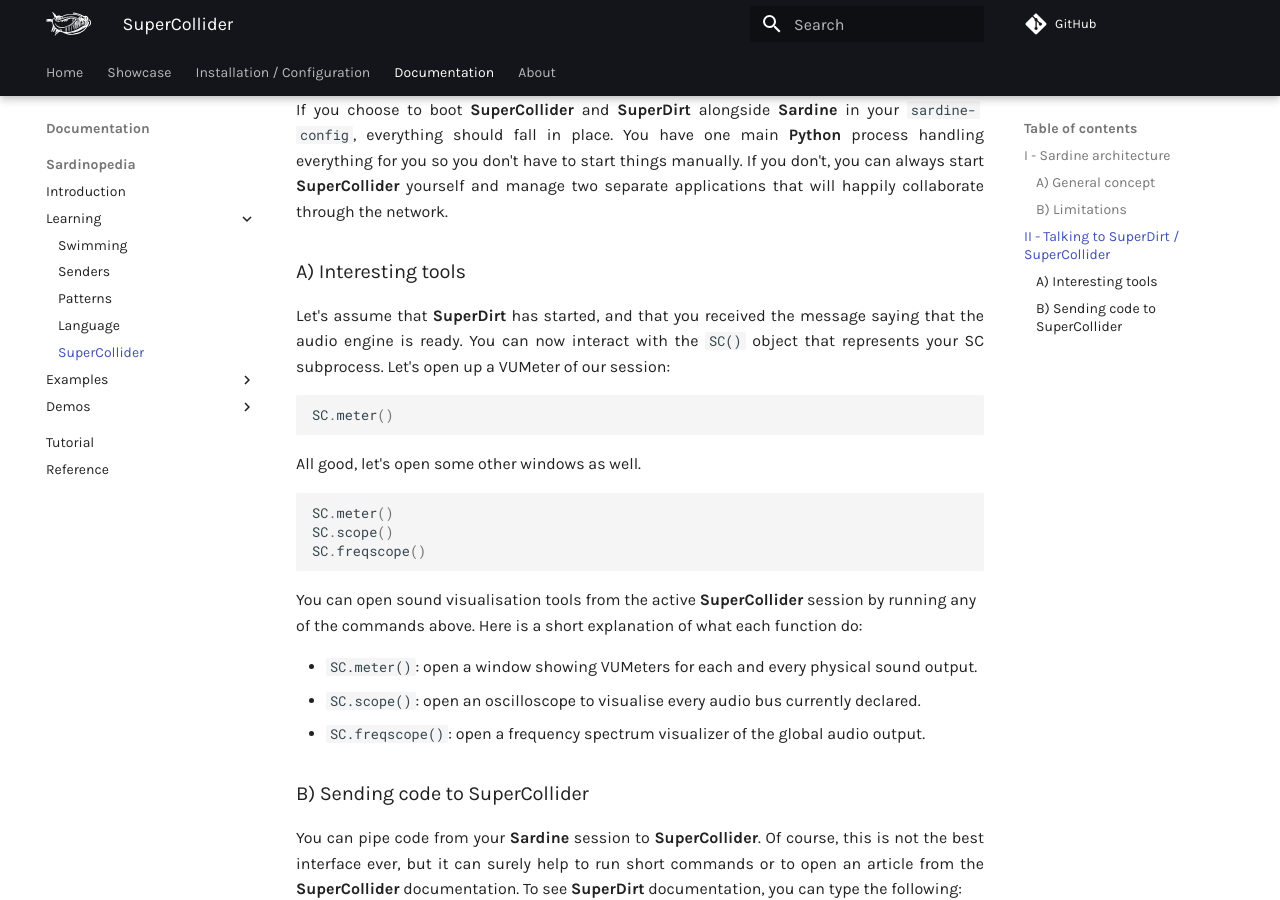
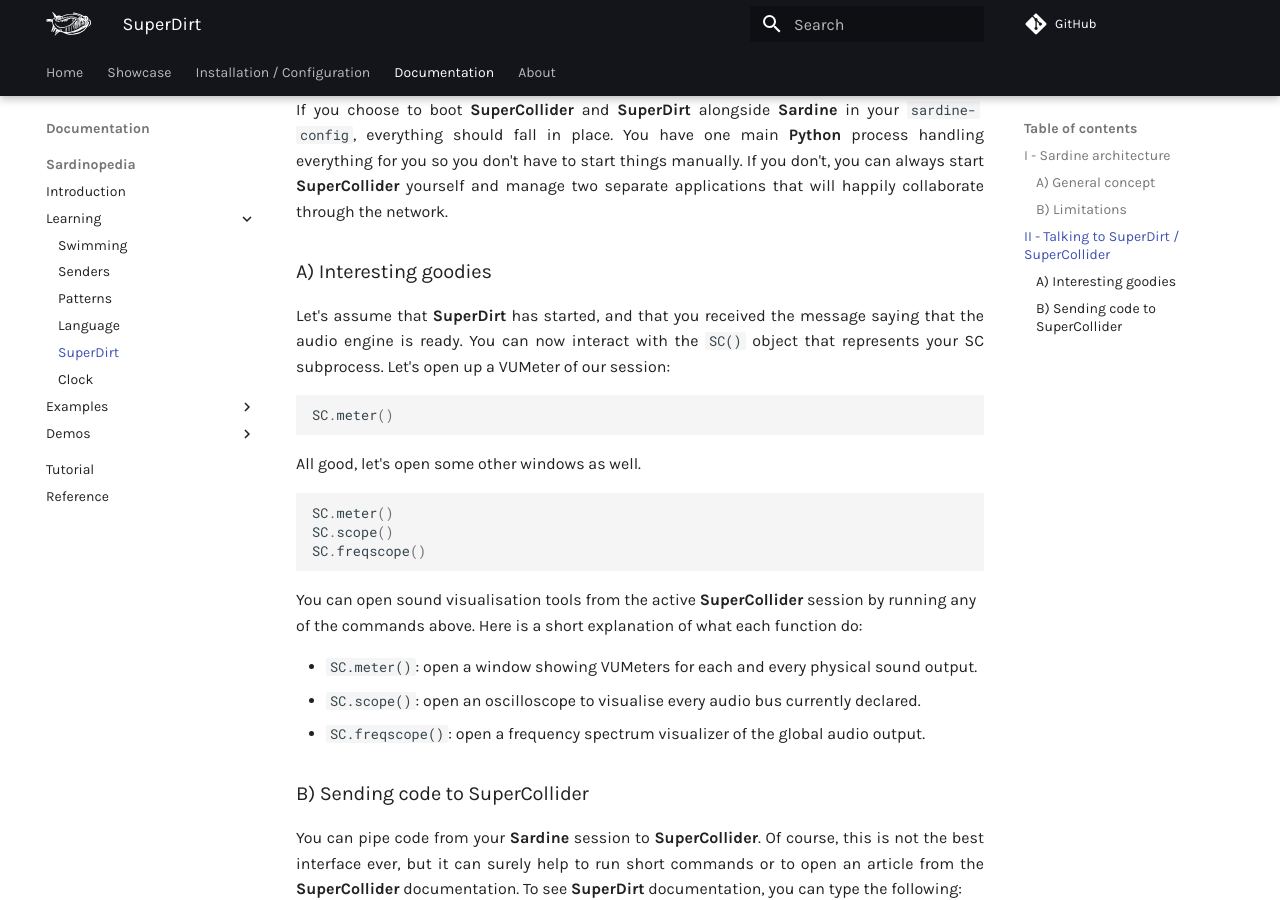
Before and after one commit to EmmaleeBonderud0325/sardine, an MkDocs documentation site: the page built from docs/documentation/sardinopedia/supercollider.md, in a window 1280 px wide and 900 px high, scrolled down 1168 px. Built offline with MkDocs 1.6.1 and Material for MkDocs 9.7.7, drawn with Linux system fonts in a browser that asks for light colours; comment, search, counter and statistics services are not loaded; some of the changed text lies outside the part shown.

Commit message:
page about clock

```diff
--- a/docs/documentation/sardinopedia/supercollider.md
+++ b/docs/documentation/sardinopedia/supercollider.md
@@ -22,7 +22,7 @@
 
 If you choose to boot **SuperCollider** and **SuperDirt** alongside **Sardine** in your `sardine-config`, everything should fall in place. You have one main **Python** process handling everything for you so you don't have to start things manually. If you don't, you can always start **SuperCollider** yourself and manage two separate applications that will happily collaborate through the network.
 
-### A) Interesting tools
+### A) Interesting goodies
 
 Let's assume that **SuperDirt** has started, and that you received the message saying that the audio engine is ready. You can now interact with the `SC()` object that represents your SC subprocess. Let's open up a VUMeter of our session:
 
--- a/mkdocs.yml
+++ b/mkdocs.yml
@@ -16,7 +16,8 @@
         - Senders: 'documentation/sardinopedia/senders.md'
         - Patterns: 'documentation/sardinopedia/patterning.md'
         - Language: 'documentation/sardinopedia/pattern_language.md'
-        - SuperCollider: 'documentation/sardinopedia/supercollider.md'
+        - SuperDirt: 'documentation/sardinopedia/supercollider.md'
+        - Clock: 'documentation/sardinopedia/clock.md'
       - Examples:
         - Rhythm: 'documentation/sardinopedia/rhythm.md'
         - Sampling: 'documentation/sardinopedia/sampling.md'
```
Also changed, not shown: docs/documentation/sardinopedia/clock.md (added, +48 -0 lines).
